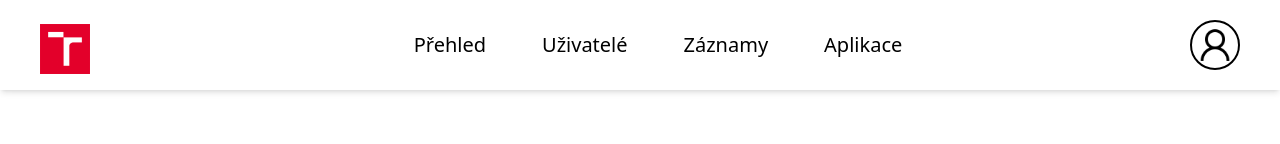
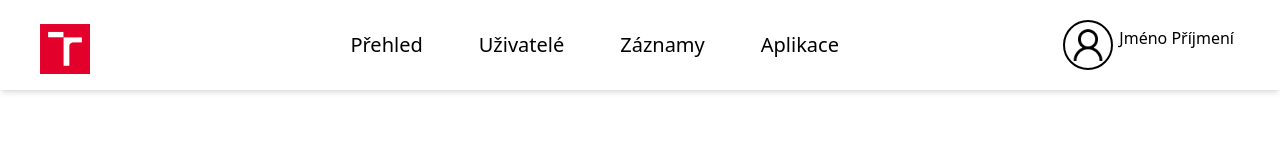
Before and after one commit to DDave98/VUT-FIT-BP-FE, a React (Create React App) app: page / in a window 1280 px wide. Shown: the top 144 px of the page. Built offline with nearby package versions, Linux system fonts and the light colour scheme.

Commit message:
add dropdown

```diff
--- /dev/null
+++ b/src/Components/TopNavUserProfile/DropDownHook.js
@@ -0,0 +1,17 @@
+import { useState, useEffect } from "react";
+
+const DropDowHook = () => {
+
+    const [data, setData] = useState(false);
+
+    var dropdowns = document.getElementsById("dropdown-content");
+    var i;
+    for (i = 0; i < dropdowns.length; i++) {
+      var openDropdown = dropdowns[i];
+      if (openDropdown.classList.contains('show')) {
+        openDropdown.classList.remove('show');
+      }
+  };
+}
+
+  export default DropDowHook;
--- /dev/null
+++ b/src/Components/TopNavUserProfile/TopNavUserProfile.css
@@ -0,0 +1,39 @@
+ /* Dropdown Button */
+ #dropbtn {
+    color: black;
+    padding: 6px;
+    font-size: 16px;
+    border: none;
+    cursor: pointer;
+  }
+
+
+  /* The container <div> - needed to position the dropdown content */
+  #userIcoDropdown {
+    position: relative;
+    display: inline-block;
+  }
+
+  /* Dropdown Content (Hidden by Default) */
+  #dropdown-content {
+    display: none;
+    position: absolute;
+    background-color: #f1f1f1;
+    min-width: 160px;
+    box-shadow: 0px 8px 16px 0px rgba(0,0,0,0.2);
+    z-index: 1;
+  }
+
+  /* Links inside the dropdown */
+  #dropdown-content #dropdownLink {
+    color: black;
+    padding: 12px 16px;
+    text-decoration: none;
+    display: block;
+  }
+
+  /* Change color of dropdown links on hover */
+  #dropdown-content #dropdownLink:hover {background-color: #ddd;}
+
+  /* Show the dropdown menu (use JS to add this class to the .dropdown-content container when the user clicks on the dropdown button) */
+  #show {display:block;}
--- /dev/null
+++ b/src/Components/TopNavUserProfile/TopNavUserProfile.js
@@ -0,0 +1,26 @@
+import './TopNavUserProfile.css';
+import { Link } from 'react-router-dom';
+import {navDropDownLinks} from '../../Constants/menuPath';
+import DropDowHook from './DropDownHook';
+
+const TopNavUserProfile = () => {
+    return <>
+        <div className="flex flex-row dropdown flex-wrap content-between">
+            <div id='userIcoContainer'>
+                <img src={require('../../Assets/Images/Sample_User_Icon.png')} id='userIcon'/>
+            </div>
+            <div id='userIcoDropdown'>
+                <button id="dropbtn" onClick={() => DropDowHook()}>Jméno Příjmení</button>
+                {
+                    navDropDownLinks.map((link) => (
+                        <div id="dropdown-content">
+                            <Link id='dropdownLink'>{link.name}</Link>
+                        </div>
+                    ))
+                }
+            </div>
+        </div>
+    </>
+}
+
+export default TopNavUserProfile;
--- a/src/Components/TopNavbar/TopNavbar.js
+++ b/src/Components/TopNavbar/TopNavbar.js
@@ -2,15 +2,7 @@ import './TopNavbar.css';
 import { Link } from 'react-router-dom';
 import '../../Constants/menuPath';
 import { navLinks } from '../../Constants/menuPath';
-import  {
-    DropdownToggle,
-    DropdownMenu,
-    DropdownMenuWrapper,
-    MenuItem,
-    Dropdown,
-    DropdownButton
-}  from '@trendmicro/react-dropdown';
-import '@trendmicro/react-dropdown/dist/react-dropdown.css';
+import TopNavUserProfile from '../TopNavUserProfile/TopNavUserProfile'
 
 const TopNavbar = () => {
     return <>
@@ -36,13 +28,7 @@ const TopNavbar = () => {
                 </ul>
 
                 {/* Profil */}
-                <div className="flex flex-row dropdown flex-wrap content-between">
-                    <div>
-                        <img src={require('../../Assets/Images/Sample_User_Icon.png')} id='userIcon'/>
-                    </div>
-                    <div>
-                    </div>
-                </div>
+                <TopNavUserProfile />
             </div>
         </nav>
     </>
--- a/src/Constants/menuPath.js
+++ b/src/Constants/menuPath.js
@@ -7,3 +7,9 @@ export const navLinks = [
     {name: 'Záznamy', link: homePath},
     {name: 'Aplikace', link: homePath}
 ];
+
+export const navDropDownLinks =
+[
+    {name: 'Nastavení', link: homePath},
+    {name: 'Odhlásit se', link: homePath}
+];
```
Also changed, not shown: src/Components/TopNavbar/TopNavbar.css (line endings or trailing spaces), 1 other file (tests, documents, lock files or other folders).
